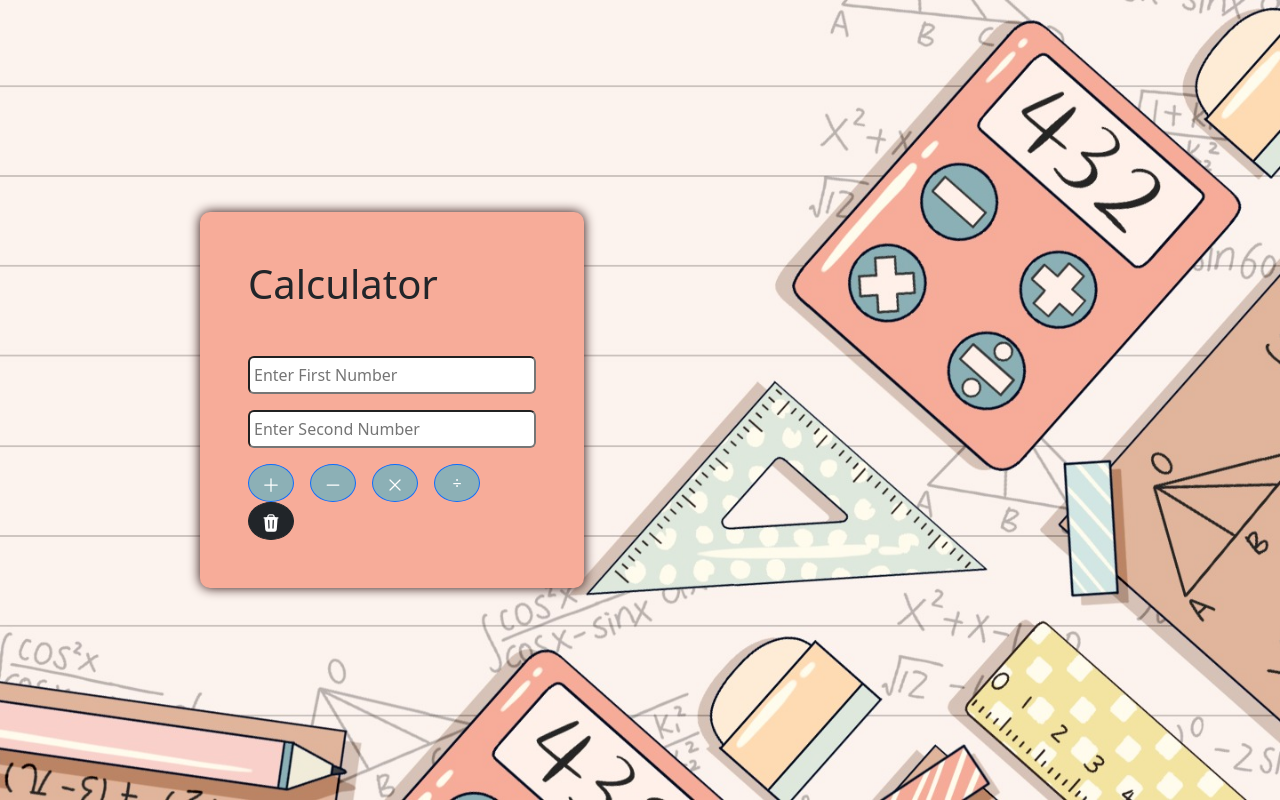
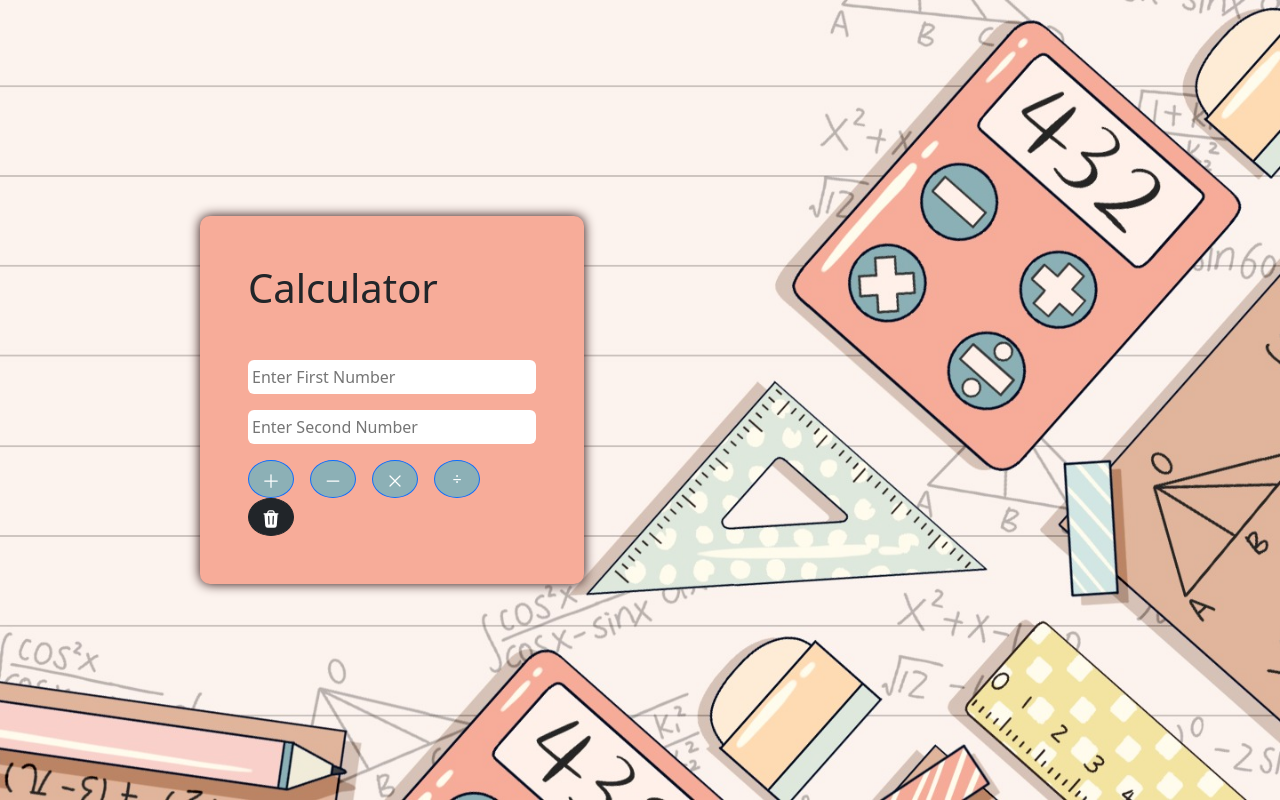
Before and after one commit to ThukhaChan/React-Sum-Calculator, a React (Create React App) app: page / in a window 1280 px wide. Built offline with nearby package versions, Linux system fonts and the light colour scheme.

Commit message:
edit input field

```diff
--- a/src/App.css
+++ b/src/App.css
@@ -23,15 +23,15 @@
 
 
 }
-.App-logo {
+/* .App-logo {
   height: 40vmin;
   pointer-events: none;
-}
-@media (prefers-reduced-motion: no-preference) {
+} */
+/* @media (prefers-reduced-motion: no-preference) {
   .App-logo {
     animation: App-logo-spin infinite 20s linear;
   }
-}
+} */
 
 .App-header {
   background-color: #282c34;
@@ -48,6 +48,8 @@
   padding: 5px 4px;
   margin: 5px 5px;
   border-radius: 6px;
+  border: none;
+  outline: none;
 }
 
 h5{
@@ -58,19 +60,19 @@
   color: rgb(214, 83, 22);
   font-size: 20px;
 } */
-label {
+/* label {
   font-size: 20px;
-}
+} */
 
 .App-link {
   color: #61dafb;
 }
 
-@keyframes App-logo-spin {
+/* @keyframes App-logo-spin {
   from {
     transform: rotate(0deg);
   }
   to {
     transform: rotate(360deg);
   }
-}
+} */
```
